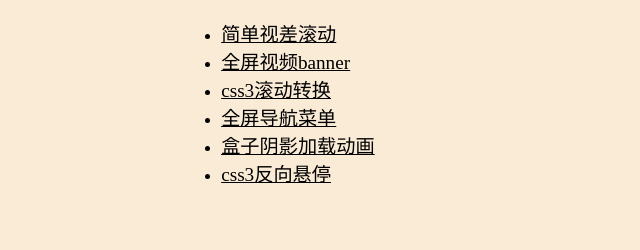
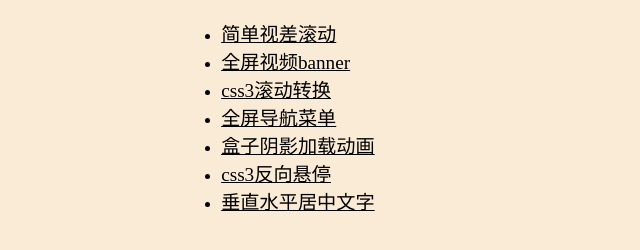
Before and after one commit to cary-mao/small, a website: page index.html in a window 1280 px wide. Shown: the part 156-406 px from the top of the page, without its empty margins (320-960 px from the left). Drawn offline with Linux system fonts and the light colour scheme.

Commit message:
docs(readme and index.html): add docs for xy_align_center_text

```diff
--- a/index.html
+++ b/index.html
@@ -60,6 +60,7 @@
       <li><a href="./full_screen_menu_overlay/index.html">全屏导航菜单</a></li>
       <li><a href="./box_shadow_loading/index.html">盒子阴影加载动画</a></li>
       <li><a href="./reverse_hover_translate//index.html">css3反向悬停</a></li>
+      <li><a href="./xy_align_center_center/index.html">垂直水平居中文字</a></li>
     </ul>
   </section>
 </body>
```
Also changed, not shown: README.md, xy_align_center_text/index.html (renamed from xy_align_center/index.html), xy_align_center_text/styles/index.css (renamed from xy_align_center/styles/index.css).
